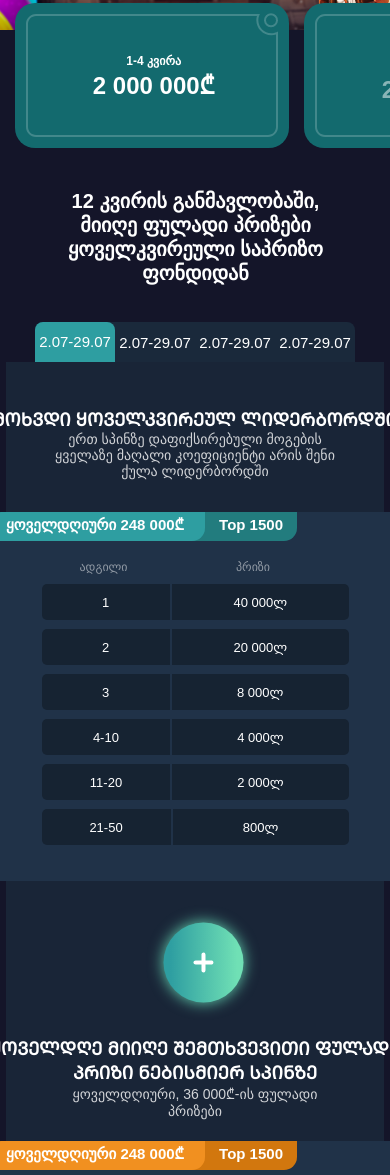
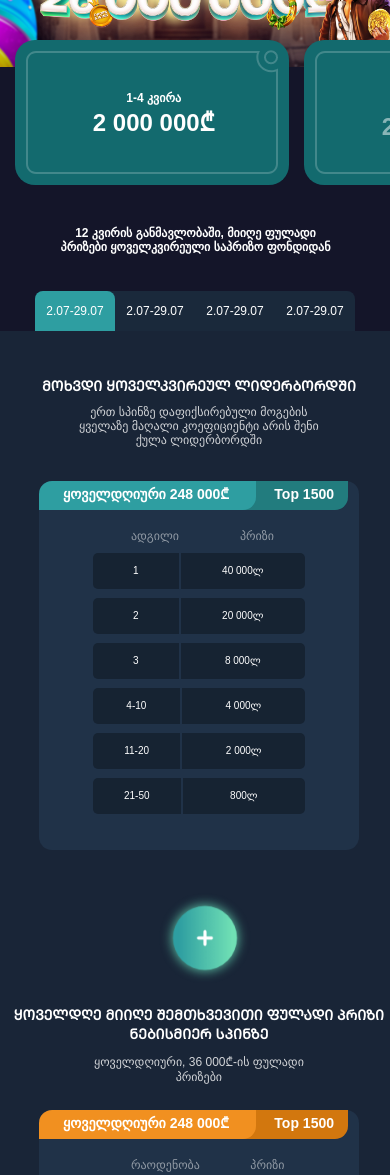
Before and after one commit to jemalkopadze/Project_N1, a plain HTML site: page index.html in a window 390 px wide. Shown: the part 542-1717 px from the top of the page. Drawn offline with Linux system fonts and the light colour scheme.

Commit message:
fixed responsive bugs

```diff
--- a/style.css
+++ b/style.css
@@ -821,6 +821,10 @@ h2 {
     font-size: 14px;
   }
 
+  .date-title {
+    font-size: 14px;
+  }
+
   .date ul li {
     width: 120px;
   }
@@ -856,9 +860,69 @@ h2 {
 
 @media (max-width: 480px) {
 
+  .banner {
+    display: block;
+  }
+
+  .banner img {
+    width: 54%;
+    margin-left: 46%;
+  }
+
+  .banner-card img {
+    position: relative;
+    margin: 0 15px 0 0;
+}
+
   .date ul li {
     width: 80px;
+    font-size: 12px;
   }
+
+  .table {
+    width: 320px;
+  }
+
+  .date-title {
+    font-size: 12px;
+  }
+
+  .table-title h1 {
+    font-size: 14px;
+  }
+
+  .margin td {
+    font-size: 10px;
+  }
+
+  .panel {
+    width: 102%;
+  }
+
+  .panel h3 {
+    font-size: 14px;
+  }
+
+  .panel p {
+    font-size: 12px;
+  }
+
+  .panel-text p {
+    margin-top: 10px;
+  }
+
+  .plus {
+    top: 108%;
+    left: 39%;
+}
+
+.plus img {
+  width: 100px;
+}
+
+.bottom-text {
+  width: 403px;
+}
 
   .slider-wrap-text {
     font-size: 12px;
```
